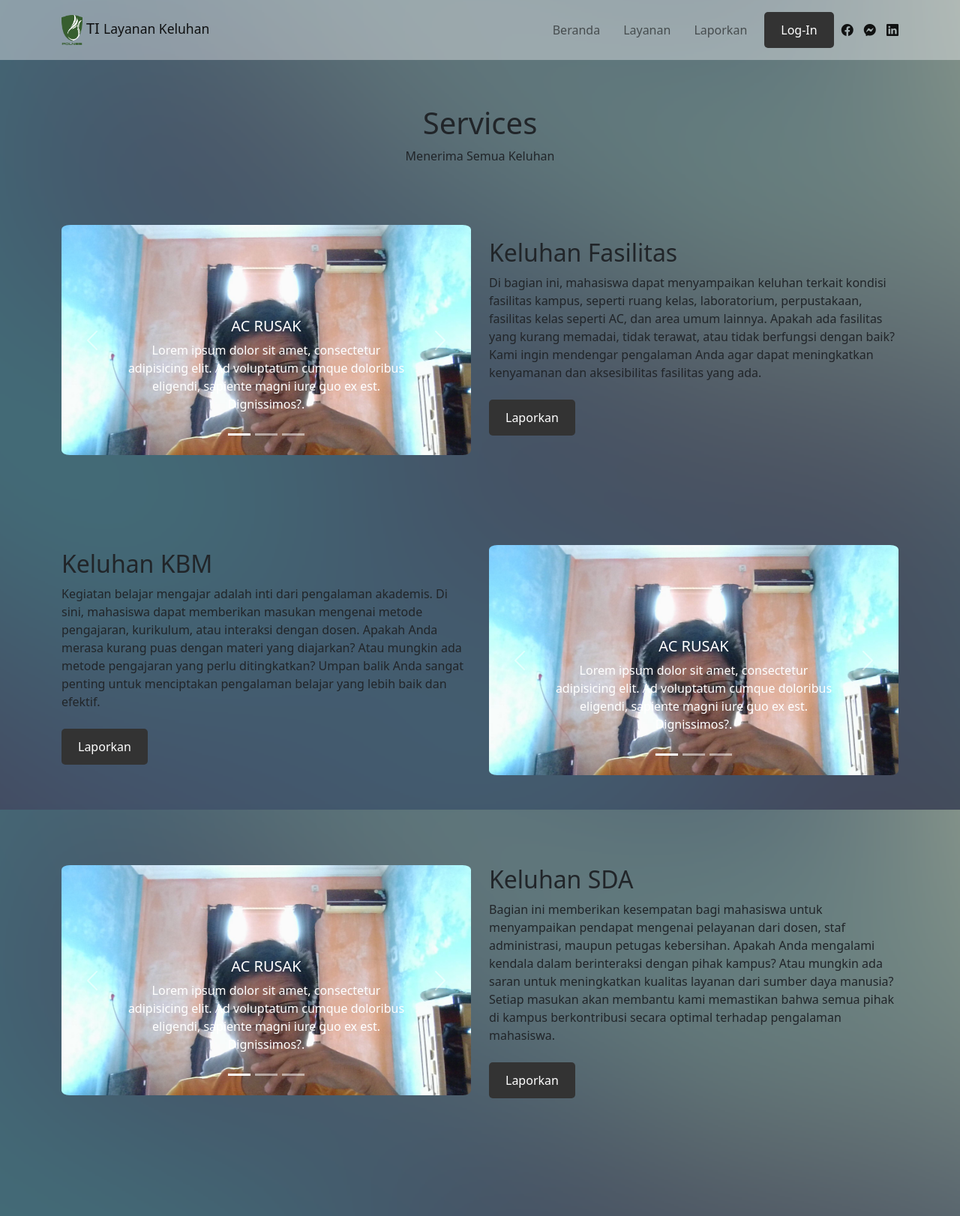
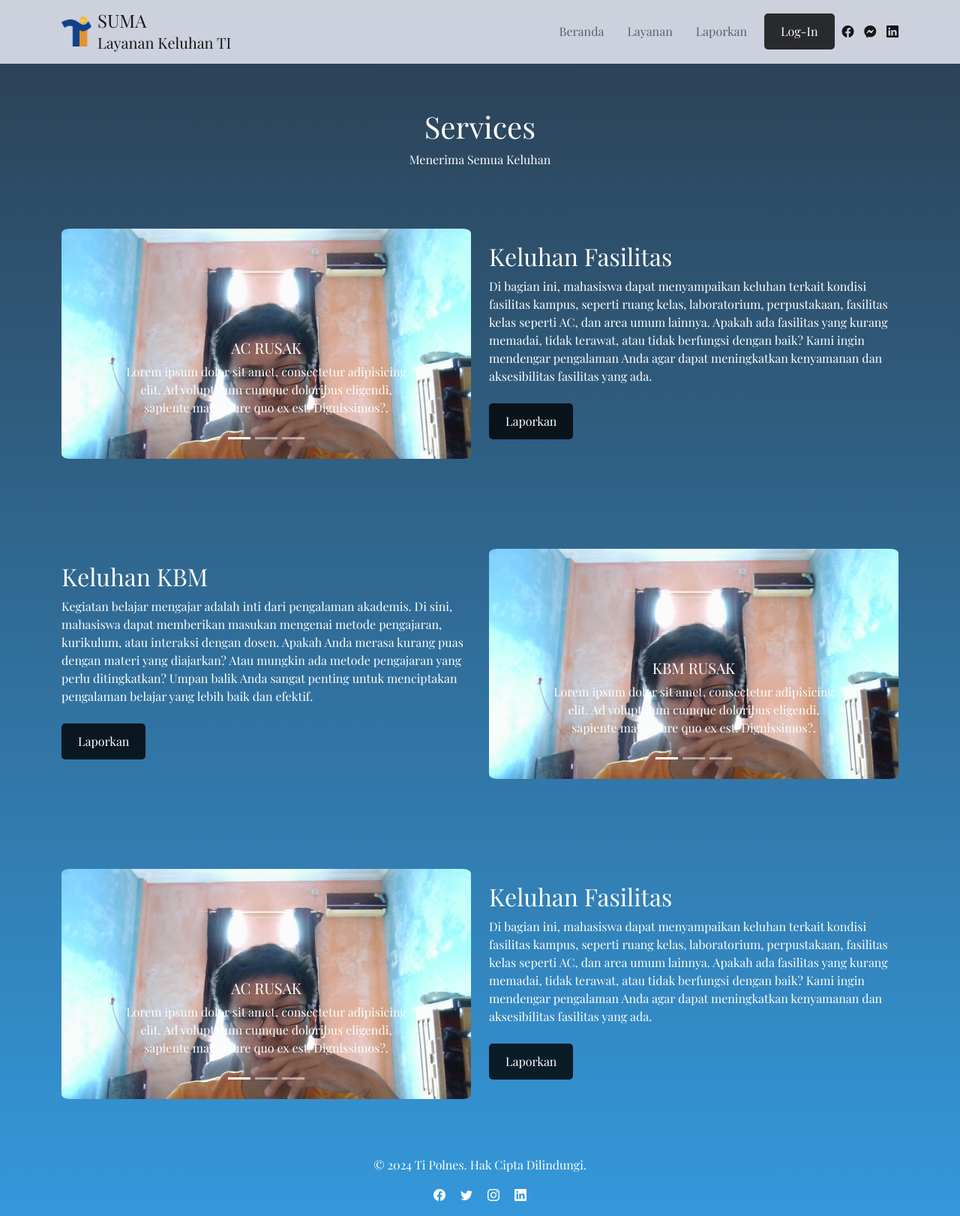
Before and after one commit to Afrizan24/Layanan-RPL, a PHP site: page /layanan.html in a window 1280 px wide. Shown: the whole page at 75% size. Run offline with PHP 8.4, Linux system fonts and the light colour scheme.

Commit message:
aprijan gay total

```diff
--- a/layanan.html
+++ b/layanan.html
@@ -7,6 +7,9 @@
     <title>Ngeluh Mulu Pantek</title>
     <link rel="stylesheet" href="css/bootstrap-grid.min.css">
     <link rel="stylesheet" href="src/shit.css">
+    <link href="https://fonts.googleapis.com/css2?family=Playfair+Display:wght@400;700&display=swap" rel="stylesheet">
+    <link href="https://fonts.googleapis.com/css2?family=Merriweather:wght@300;400;700&display=swap" rel="stylesheet">
+    <link rel="stylesheet" href="https://unpkg.com/aos@next/dist/aos.css" />
     <link href="https://cdn.jsdelivr.net/npm/bootstrap@5.3.0-alpha1/dist/css/bootstrap.min.css" rel="stylesheet">
     <link rel="stylesheet" href="https://cdn.jsdelivr.net/npm/bootstrap-icons@1.11.3/font/bootstrap-icons.min.css">
 </head>
@@ -15,10 +18,12 @@
     <!-- navbar  -->
     <nav class="navbar navbar-expand-lg navbar-light customnav sticky-top">
         <div class="container">
-          <a class="navbar-brand" href="#">
-            <img src="/src/img/Polnes.png" alt="Logo">
-            <span>TI</span>
-            <small>Layanan Keluhan</small>
+          <a class="navbar-brand d-flex align-items-center " href="#">
+            <img src="/web-keluhan/LogoTI.png" alt="Logo">
+            <div class="ms-2">
+              <h4 class="navbar-title mb-0 text-bold">SUMA</h4>
+              <p class="navbar-subtitle mb-0">Layanan Keluhan TI</p>
+          </div>
           </a>
           <button class="navbar-toggler" type="button" data-bs-toggle="collapse" data-bs-target="#navbarNav" aria-controls="navbarNav" aria-expanded="false" aria-label="Toggle navigation">
             <span class="navbar-toggler-icon"></span>
@@ -50,18 +55,18 @@
 
 <!-- Layanan  -->
 <section class="services-section container">
-  <div class="services-title">
+  <div class="services-title" data-aos="fade-up">
     <h1>Services</h1>
     <p>Menerima Semua Keluhan</p>
   </div>
-  <div class="row">
+  <div class="row" data-aos="fade-up">
     <!-- Gambar -->
     <div class="col-md-6 image-kanan">
-      <div id="carouselExampleIndicators" class="carousel slide" data-bs-ride="carousel">
+      <div id="carouselExampleIndicators1" class="carousel slide" data-bs-ride="carousel">
         <div class="carousel-indicators">
-          <button type="button" data-bs-target="#carouselExampleIndicators" data-bs-slide-to="0" class="active" aria-current="true" aria-label="Slide 1"></button>
-          <button type="button" data-bs-target="#carouselExampleIndicators" data-bs-slide-to="1" aria-label="Slide 2"></button>
-          <button type="button" data-bs-target="#carouselExampleIndicators" data-bs-slide-to="2" aria-label="Slide 3"></button>
+          <button type="button" data-bs-target="#carouselExampleIndicators1" data-bs-slide-to="0" class="active" aria-current="true" aria-label="Slide 1"></button>
+          <button type="button" data-bs-target="#carouselExampleIndicators1" data-bs-slide-to="1" aria-label="Slide 2"></button>
+          <button type="button" data-bs-target="#carouselExampleIndicators1" data-bs-slide-to="2" aria-label="Slide 3"></button>
         </div>
         <div class="carousel-inner">
           <div class="carousel-item active">
@@ -86,11 +91,11 @@
             </div>
           </div>
         </div>
-        <button class="carousel-control-prev" type="button" data-bs-target="#carouselExampleIndicators" data-bs-slide="prev">
+        <button class="carousel-control-prev" type="button" data-bs-target="#carouselExampleIndicators1" data-bs-slide="prev">
           <span class="carousel-control-prev-icon" aria-hidden="true"></span>
           <span class="visually-hidden">Previous</span>
         </button>
-        <button class="carousel-control-next" type="button" data-bs-target="#carouselExampleIndicators" data-bs-slide="next">
+        <button class="carousel-control-next" type="button" data-bs-target="#carouselExampleIndicators1" data-bs-slide="next">
           <span class="carousel-control-next-icon" aria-hidden="true"></span>
           <span class="visually-hidden">Next</span>
         </button>
@@ -103,14 +108,14 @@
         <p>Di bagian ini, mahasiswa dapat menyampaikan keluhan terkait kondisi fasilitas kampus, seperti ruang kelas, laboratorium, perpustakaan, fasilitas kelas seperti AC, dan area umum lainnya. Apakah ada fasilitas yang kurang memadai, tidak terawat, atau tidak berfungsi dengan baik? Kami ingin mendengar pengalaman Anda agar dapat meningkatkan kenyamanan dan aksesibilitas fasilitas yang ada.</p>
         <span class="navbar-text"><a href="laporan.html">
           <button type="submit" class="animated-button"> Laporkan </button>
-        </a>
+        </a></span>
       </div>
     </div>
   </div>
 </section>
 
 <section class="services-section container">
-  <div class="row">
+  <div class="row" >
     <!-- Text -->
     <div class="col-md-6 text-side">
       <div class="text-content">
@@ -121,14 +126,52 @@
         </a></span>
       </div>
     </div>
+    <!-- Gambar -->
+    <div class="col-md-6 image-kanan">
+      <div id="carouselExampleIndicators2" class="carousel slide" data-bs-ride="carousel">
+        <div class="carousel-indicators">
+          <button type="button" data-bs-target="#carouselExampleIndicators2" data-bs-slide-to="0" class="active" aria-current="true" aria-label="Slide 1"></button>
+          <button type="button" data-bs-target="#carouselExampleIndicators2" data-bs-slide-to="1" aria-label="Slide 2"></button>
+          <button type="button" data-bs-target="#carouselExampleIndicators2" data-bs-slide-to="2" aria-label="Slide 3"></button>
+        </div>
+        <div class="carousel-inner">
+          <div class="carousel-item active">
+            <img src="/src/img/WIN_20240622_12_17_35_Pro.jpg" class="d-block w-100" alt="KBM RUSAK">
+            <div class="carousel-caption d-none d-md-block">
+              <h5>KBM RUSAK</h5>
+              <p>Lorem ipsum dolor sit amet, consectetur adipisicing elit. Ad voluptatum cumque doloribus eligendi, sapiente magni iure quo ex est. Dignissimos?.</p>
+            </div>
+          </div>
+          <div class="carousel-item">
+            <img src="/src/img/WIN_20240622_12_17_35_Pro.jpg" class="d-block w-100" alt="Meja KBM">
+            <div class="carousel-caption d-none d-md-block">
+              <h5>Meja KBM</h5>
+              <p>Lorem ipsum dolor sit amet, consectetur adipisicing elit. Ad voluptatum cumque doloribus eligendi, sapiente magni iure quo ex est. Dignissimos?.</p>
+            </div>
+          </div>
+        </div>
+        <button class="carousel-control-prev" type="button" data-bs-target="#carouselExampleIndicators2" data-bs-slide="prev">
+          <span class="carousel-control-prev-icon" aria-hidden="true"></span>
+          <span class="visually-hidden">Previous</span>
+        </button>
+        <button class="carousel-control-next" type="button" data-bs-target="#carouselExampleIndicators2" data-bs-slide="next">
+          <span class="carousel-control-next-icon" aria-hidden="true"></span>
+          <span class="visually-hidden">Next</span>
+        </button>
+      </div>
+    </div>
+  </div>
+</section>
 
+<section class="services-section container">
+  <div class="row">
     <!-- Gambar -->
-      <div class="col-md-6 image-kanan"> <!-- Ubah nama kelas untuk menyesuaikan jika perlu -->
-          <div id="carouselExampleIndicators" class="carousel slide" data-bs-ride="carousel">
+    <div class="col-md-6 image-kanan">
+      <div id="carouselExampleIndicators3" class="carousel slide" data-bs-ride="carousel">
         <div class="carousel-indicators">
-                  <button type="button" data-bs-target="#carouselExampleIndicators" data-bs-slide-to="0" class="active" aria-current="true" aria-label="Slide 1"></button>
-                  <button type="button" data-bs-target="#carouselExampleIndicators" data-bs-slide-to="1" aria-label="Slide 2"></button>
-                  <button type="button" data-bs-target="#carouselExampleIndicators" data-bs-slide-to="2" aria-label="Slide 3"></button>
+          <button type="button" data-bs-target="#carouselExampleIndicators3" data-bs-slide-to="0" class="active" aria-current="true" aria-label="Slide 1"></button>
+          <button type="button" data-bs-target="#carouselExampleIndicators3" data-bs-slide-to="1" aria-label="Slide 2"></button>
+          <button type="button" data-bs-target="#carouselExampleIndicators3" data-bs-slide-to="2" aria-label="Slide 3"></button>
         </div>
         <div class="carousel-inner">
           <div class="carousel-item active">
@@ -153,57 +196,11 @@
             </div>
           </div>
         </div>
-              <button class="carousel-control-prev" type="button" data-bs-target="#carouselExampleIndicators" data-bs-slide="prev">
+        <button class="carousel-control-prev" type="button" data-bs-target="#carouselExampleIndicators3" data-bs-slide="prev">
           <span class="carousel-control-prev-icon" aria-hidden="true"></span>
           <span class="visually-hidden">Previous</span>
         </button>
-              <button class="carousel-control-next" type="button" data-bs-target="#carouselExampleIndicators" data-bs-slide="next">
-                  <span class="carousel-control-next-icon" aria-hidden="true"></span>
-                  <span class="visually-hidden">Next</span>
-              </button>
-          </div>
-      </div>
-  </div>
-</section>
-
-<section class="services-section container">
-  <div class="row">
-    <!-- Gambar -->
-    <div class="col-md-6 image-kanan">
-      <div id="carouselExampleIndicators" class="carousel slide" data-bs-ride="carousel">
-        <div class="carousel-indicators">
-          <button type="button" data-bs-target="#carouselExampleIndicators" data-bs-slide-to="0" class="active" aria-current="true" aria-label="Slide 1"></button>
-          <button type="button" data-bs-target="#carouselExampleIndicators" data-bs-slide-to="1" aria-label="Slide 2"></button>
-          <button type="button" data-bs-target="#carouselExampleIndicators" data-bs-slide-to="2" aria-label="Slide 3"></button>
-        </div>
-        <div class="carousel-inner">
-          <div class="carousel-item active">
-            <img src="/src/img/WIN_20240622_12_17_35_Pro.jpg" class="d-block w-100" alt="AC RUSAK">
-            <div class="carousel-caption d-none d-md-block">
-              <h5>AC RUSAK</h5>
-              <p>Lorem ipsum dolor sit amet, consectetur adipisicing elit. Ad voluptatum cumque doloribus eligendi, sapiente magni iure quo ex est. Dignissimos?.</p>
-            </div>
-          </div>
-          <div class="carousel-item">
-            <img src="/src/img/WIN_20240622_12_17_35_Pro.jpg" class="d-block w-100" alt="Kursi">
-            <div class="carousel-caption d-none d-md-block">
-              <h5>Kursi</h5>
-              <p>Lorem ipsum dolor sit amet, consectetur adipisicing elit. Ad voluptatum cumque doloribus eligendi, sapiente magni iure quo ex est. Dignissimos?.</p>
-            </div>
-          </div>
-          <div class="carousel-item">
-            <img src="/src/img/WIN_20240622_12_17_35_Pro.jpg" class="d-block w-100" alt="Meja">
-            <div class="carousel-caption d-none d-md-block">
-              <h5>Meja</h5>
-              <p>Lorem ipsum dolor sit amet, consectetur adipisicing elit. Ad voluptatum cumque doloribus eligendi, sapiente magni iure quo ex est. Dignissimos?.</p>
-            </div>
-          </div>
-        </div>
-        <button class="carousel-control-prev" type="button" data-bs-target="#carouselExampleIndicators" data-bs-slide="prev">
-          <span class="carousel-control-prev-icon" aria-hidden="true"></span>
-          <span class="visually-hidden">Previous</span>
-        </button>
-        <button class="carousel-control-next" type="button" data-bs-target="#carouselExampleIndicators" data-bs-slide="next">
+        <button class="carousel-control-next" type="button" data-bs-target="#carouselExampleIndicators3" data-bs-slide="next">
           <span class="carousel-control-next-icon" aria-hidden="true"></span>
           <span class="visually-hidden">Next</span>
         </button>
@@ -212,19 +209,34 @@
     <!-- text  -->
     <div class="col-md-6 text-side">
       <div class="text-content">
-        <h2>Keluhan SDA</h2>
-        <p>Bagian ini memberikan kesempatan bagi mahasiswa untuk menyampaikan pendapat mengenai pelayanan dari dosen, staf administrasi, maupun petugas kebersihan. Apakah Anda mengalami kendala dalam berinteraksi dengan pihak kampus? Atau mungkin ada saran untuk meningkatkan kualitas layanan dari sumber daya manusia? Setiap masukan akan membantu kami memastikan bahwa semua pihak di kampus berkontribusi secara optimal terhadap pengalaman mahasiswa.</p>
+        <h2>Keluhan Fasilitas</h2>
+        <p>Di bagian ini, mahasiswa dapat menyampaikan keluhan terkait kondisi fasilitas kampus, seperti ruang kelas, laboratorium, perpustakaan, fasilitas kelas seperti AC, dan area umum lainnya. Apakah ada fasilitas yang kurang memadai, tidak terawat, atau tidak berfungsi dengan baik? Kami ingin mendengar pengalaman Anda agar dapat meningkatkan kenyamanan dan aksesibilitas fasilitas yang ada.</p>
         <span class="navbar-text"><a href="laporan.html">
           <button type="submit" class="animated-button"> Laporkan </button>
-        </a>
+        </a></span>
       </div>
     </div>
   </div>
 </section>
 
 
+<footer class="text-center py-3">
+  <div class="container">
+    <p>&copy; 2024 Ti Polnes. Hak Cipta Dilindungi.</p>
+    <div class="social-icons">
+      <a href="#" class="mx-2"><i class="bi bi-facebook"></i></a>
+      <a href="#" class="mx-2"><i class="bi bi-twitter"></i></a>
+      <a href="#" class="mx-2"><i class="bi bi-instagram"></i></a>
+      <a href="#" class="mx-2"><i class="bi bi-linkedin"></i></a>
+    </div>
+  </div>
+</footer>
+
 </body>
-
 <script src="https://cdn.jsdelivr.net/npm/bootstrap@5.3.0-alpha1/dist/js/bootstrap.bundle.min.js"></script>
 <script src="js/bootstrap.bundle.min.js" integrity="sha384-MrcW6ZMFYlzcLA8Nl+NtUVF0sA7MsXsP1UyJoMp4YLEuNSfAP+JcXn/tWtIaxVXM" crossorigin="anonymous"></script>
+<script src="https://unpkg.com/aos@next/dist/aos.js"></script>
+<script>
+  AOS.init();
+</script>
 </html>
--- a/src/shit.css
+++ b/src/shit.css
@@ -1,30 +1,48 @@
+@import url('https://fonts.googleapis.com/css2?family=Poppins:wght@400;500;600;700&display=swap');
+
+*{
+    /* font-family: 'Poppins', sans-serif; */
+    font-family: 'Playfair Display', serif;
+}
+
+
+
 .navbar-brand img {
     height: 40px;
   }
   .navbar-nav .nav-link {
     margin-right: 15px;
+    font-family: 'Playfair Display', serif;
 
   }
   .customnav{
-    background-color: rgb(245, 245, 247, 0.4);
+    background-color: rgb(244, 246, 255, 0.8);
+    font-family: 'Playfair Display', serif;
   }
   .social-icons a {
-    color: #000;
+    color: #fff;
     margin-left: 10px;
   }
   .navbar-text {
     display: inline-flex;
     align-items: center;
+    font-family: 'Playfair Display', serif;
+    font-weight: bold;
+    text-weight: bold;
 
   }
 
   body {
     overflow: awto;
-    font-family: Arial, sans-serif;
     flex-direction: column;
     justify-content: space-between;
+    font-family: 'Playfair Display', serif;
     overflow-x: hidden;
-    background-image:url('img/blur.png');
+    /* background-image:url('img/blur.png'); */
+  background: #2c3e50; /* fallback for old browsers */
+  background: -webkit-linear-gradient(to bottom, #2c3e50, #3498db); /* Chrome 10-25, Safari 5.1-6 */
+  background: linear-gradient(to bottom, #2c3e50, #3498db); /* W3C, IE 10+/ Edge, Firefox 16+, Chrome 26+, Opera 12+, Safari 7+ */
+
 
   }
 
@@ -32,17 +50,20 @@
     height: 100%;
     margin: 0;
     overflow: auto;
+    font-family: 'Playfair Display', serif;
   }
 
   /* laporan  */
  .complaint-form-section {
       padding: 20px 10px;
+      font-family: 'Playfair Display', serif;
       /* background-color: white;  */
-      background-image:url('img/blur.png');
+      /* background-image:url('img/blur.png'); */
     }
     #complaint{
-        background-color: rgba(226, 240, 213, 0.8);
+        background-color: rgb(244, 246, 255, 0.3);
         box-shadow: 10px 5px 10px 1px rgba(0, 0, 0, 0.2);
+        font-family: 'Playfair Display', serif;
         border-box : black;
         border: 1px solid #ccc;
     }
@@ -52,18 +73,34 @@
         height: auto;
         min-height: 500px;
         border-radius: 10px;
-        background-color: rgba(226, 240, 213, 0.8);
+        background-color: rgb(244, 246, 255, 0.6);
         padding: 70px;
         box-shadow: 10px 5px 10px 1px rgba(0, 0, 0, 0.2);
+        font-family: 'Playfair Display', serif;
+        margin: 0 auto;
+      }
+    .container-custom-1 {
+        width: 100%;
+        max-width: 1400px;
+        height: auto;
+        min-height: 50px;
+        border-radius: 10px;
+        background-color: rgb(244, 246, 255, 0.8);
+        padding: 90px;
+        box-shadow: 10px 5px 10px 1px rgba(0, 0, 0, 0.2);
+        font-family: 'Playfair Display', serif;
         margin: 0 auto;
       }
       .container {
         max-width: 1100px;
+        font-family: 'Playfair Display', serif;
+        color: white;
       }
     .form-title {
       font-size: 2rem;
       margin-bottom: 20px;
-      color: #555;
+      color: rgba(0,0,0, 0.8);
+      font-family: 'Playfair Display', serif;
 
     }
     .btn-submit {
@@ -72,9 +109,10 @@
       border: none;
       padding: 10px 20px;
       cursor: pointer;
+      font-family: 'Playfair Display', serif;
     }
     .animated-button {
-        background-color:  #333;
+        background-color:  rgba(0,0,0, 0.8);
         width: 100%;
         max-width: 1200px;
         color: white;
@@ -84,14 +122,16 @@
         text-align: center;
         font-size: 16px;
         cursor: pointer;
+        font-family: 'Playfair Display', serif;
         transition: all 0.3s ease;
         display : inline-block;
     }
     .animated-button:hover {
         background-color: white;
-        color:  #333;
+        color:  black;
         border: 2px solid  #333;
         transform: scale(1.05);
+        font-family: 'Playfair Display', serif;
     }
     .form-side-image img {
       max-width: 100%;
@@ -105,10 +145,14 @@
     /* layanan  */
     .services-section {
       padding: 60px 0;
+      /* color : #fff; */
+      font-family: 'Playfair Display', serif;
     }
     .services-title {
       text-align: center;
       margin-bottom: 80px;
+      color: #fff;
+      font-family: 'Playfair Display', serif;
     }
     .image-kanan {
       padding-right: 0;
@@ -119,10 +163,12 @@
     .text-side {
       display: flex;
       justify-content: center;
+      font-family: 'Playfair Display', serif;
       align-items: center;
     }
     .text-content {
       max-width: 600px;
+      font-family: 'Playfair Display', serif;
     }
     .carousel-inner{
       max-height: 400px;
@@ -131,6 +177,18 @@
     }
 
 
+    /* beranda  */
+    .card {
+      background-color: rgb(244, 246, 255, 0.1);
+      border: none;
+      font-family: 'Playfair Display', serif;
+      color: black;
+    }
+    .card-body{
+      flex: 1 1 auto;
+      font-family: 'Playfair Display', serif;
+      background-color: rgb(244, 246, 255, 0.1);
+    }
 
 
 
```
Also changed, not shown: beranda.html (+15 -6 lines), laporan.html (+29 -7 lines). Lines whose indentation alone changed are shown as unchanged.
